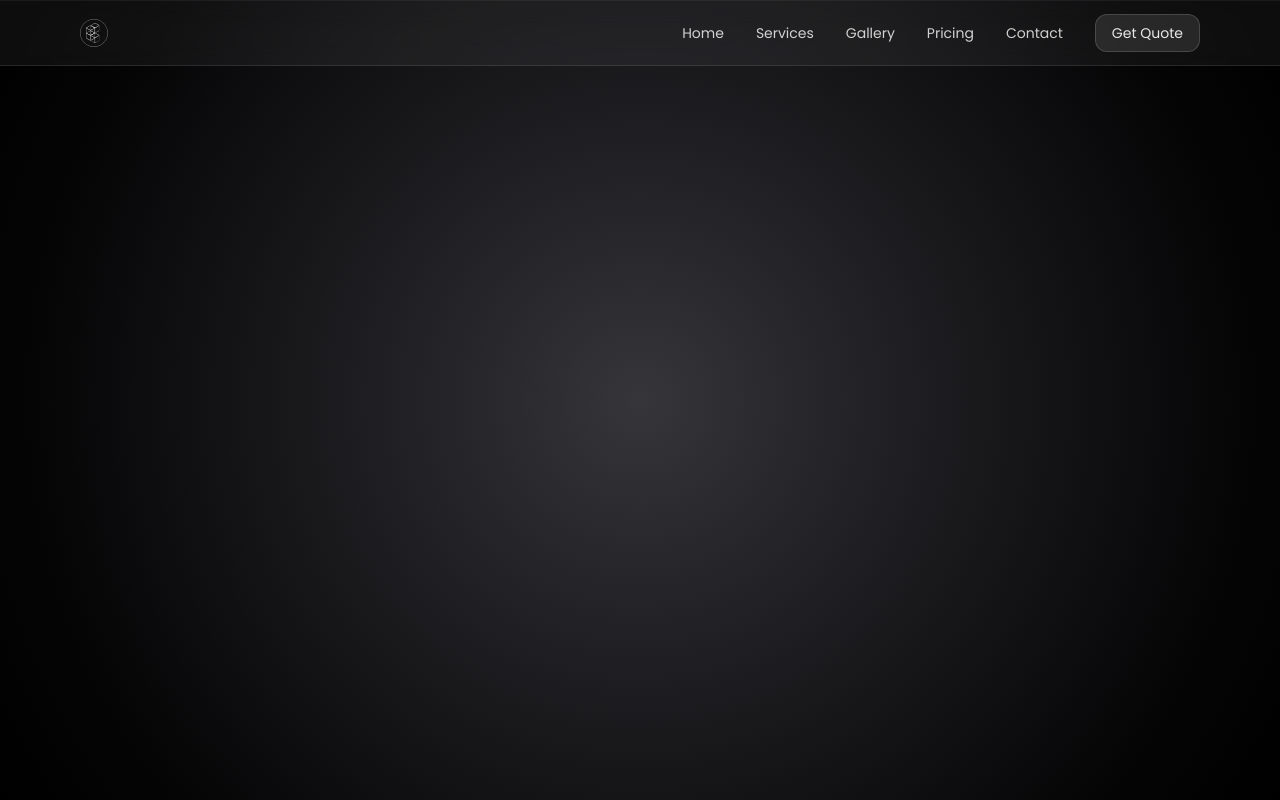
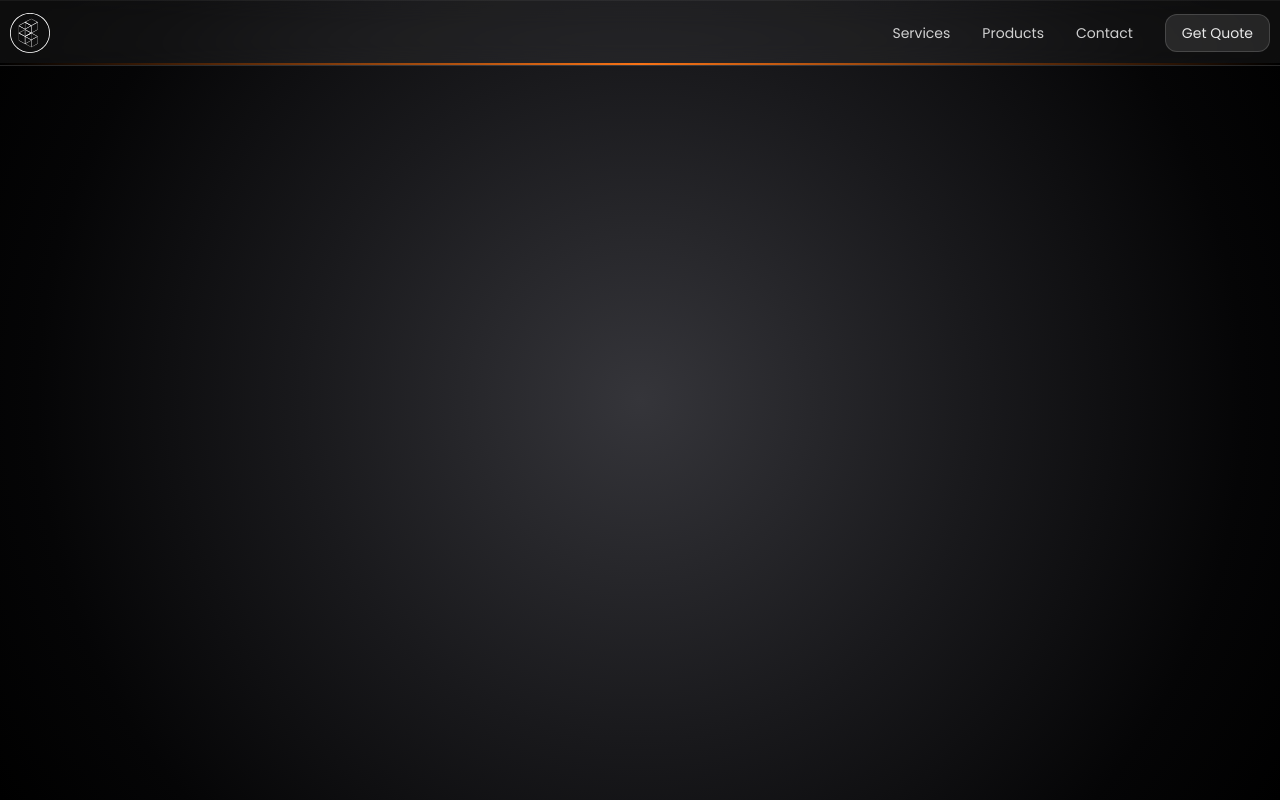
Before and after one commit to madhumithadasarathy/chroma3d, a React (Vite) app: page / in a window 1280 px wide. Built offline with nearby package versions, Linux system fonts and the light colour scheme.

Commit message:
Updated logos

```diff
--- a/src/Components/Header/Header.jsx
+++ b/src/Components/Header/Header.jsx
@@ -5,10 +5,8 @@ import CloseRoundedIcon from "@mui/icons-material/CloseRounded";
 import { motion } from "framer-motion";
 
 const NAV = [
-  { href: "#", label: "Home" },
   { href: "#services", label: "Services" },
-  { href: "#gallery", label: "Gallery" },
-  { href: "#pricing", label: "Pricing" },
+  { href: "#products", label: "Products" },
   { href: "#contact", label: "Contact" },
 ];
 
@@ -21,29 +19,34 @@ export default function Header() {
 
   return (
     <header className="sticky top-0 z-50">
-      {/* thin top divider like the inspiration */}
+      {/* thin top divider */}
       <div className="h-px w-full bg-white/10"></div>
 
-      {/* glass bar */}
+      {/* glass bar with black→orange→black gradient line at bottom */}
       <motion.div
         initial={{ opacity: 0 }}
         animate={{ opacity: 1 }}
-        className="border-b border-white/10 bg-white/5 backdrop-blur-md"
+        className="
+          relative border-b border-white/10 bg-white/5 backdrop-blur-md
+          after:content-[''] after:absolute after:bottom-0 after:left-0 after:right-0
+          after:h-[2px] after:bg-gradient-to-r
+          after:from-black after:via-orange-500 after:to-black
+        "
       >
-        <div className="mx-auto max-w-6xl px-4">
-          <div className="h-16 flex items-center justify-between">
+        {/* full-width row with 10px horizontal margin */}
+        <div className="h-16 w-full flex items-center justify-between px-[10px]">
           {/* Left: Logo */}
           <a href="#" className="inline-flex items-center gap-2">
             <img
               src="/headerlogo.svg"
               alt="Chroma3D"
-                className="h-7 w-auto"
+              className="h-9 sm:h-10 w-auto"
               draggable="false"
             />
           </a>
 
-            {/* Desktop nav */}
-            <nav className="hidden md:flex items-center gap-8 text-sm text-white/80">
+          {/* Right: Nav (visible from sm and up) */}
+          <nav className="hidden sm:flex items-center gap-8 text-sm text-white/80">
             {NAV.map((item) => (
               <a
                 key={item.label}
@@ -61,8 +64,8 @@ export default function Header() {
             </a>
           </nav>
 
-            {/* Mobile: hamburger (MUI) */}
-            <div className="md:hidden">
+          {/* Phone: hamburger only (< sm) */}
+          <div className="sm:hidden">
             <IconButton
               aria-label="Open menu"
               aria-controls={open ? "mobile-menu" : undefined}
@@ -104,6 +107,7 @@ export default function Header() {
               >
                 <CloseRoundedIcon fontSize="small" />
               </MenuItem>
+
               {NAV.map((item) => (
                 <MenuItem
                   key={item.label}
@@ -115,6 +119,7 @@ export default function Header() {
                   </a>
                 </MenuItem>
               ))}
+
               <MenuItem onClick={handleMenuClose}>
                 <a
                   href="#contact"
@@ -126,7 +131,6 @@ export default function Header() {
             </Menu>
           </div>
         </div>
-        </div>
       </motion.div>
     </header>
   );
```
Also changed, not shown: public/headerlogo.svg, public/pagelogo.svg (added). Lines whose indentation alone changed are shown as unchanged.
